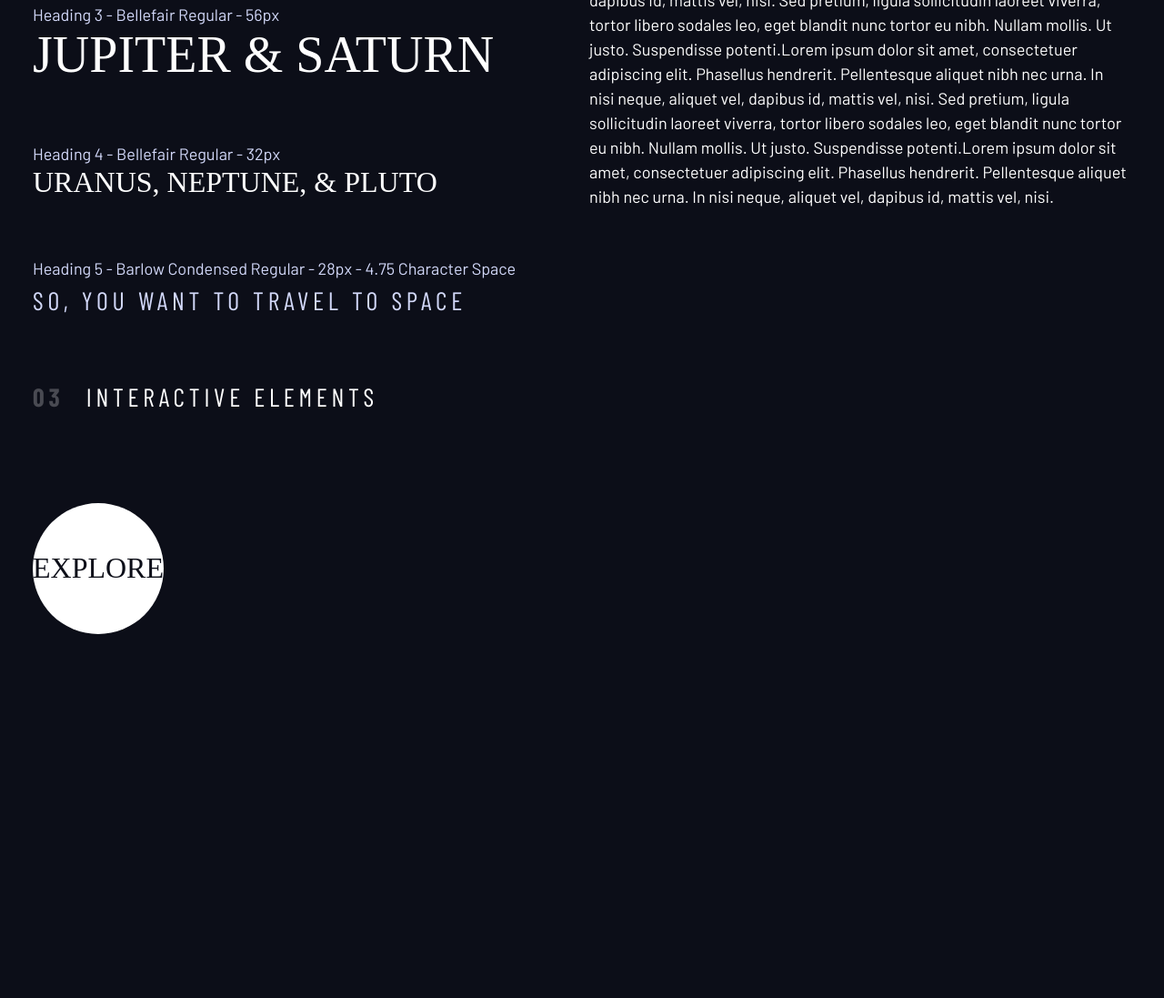
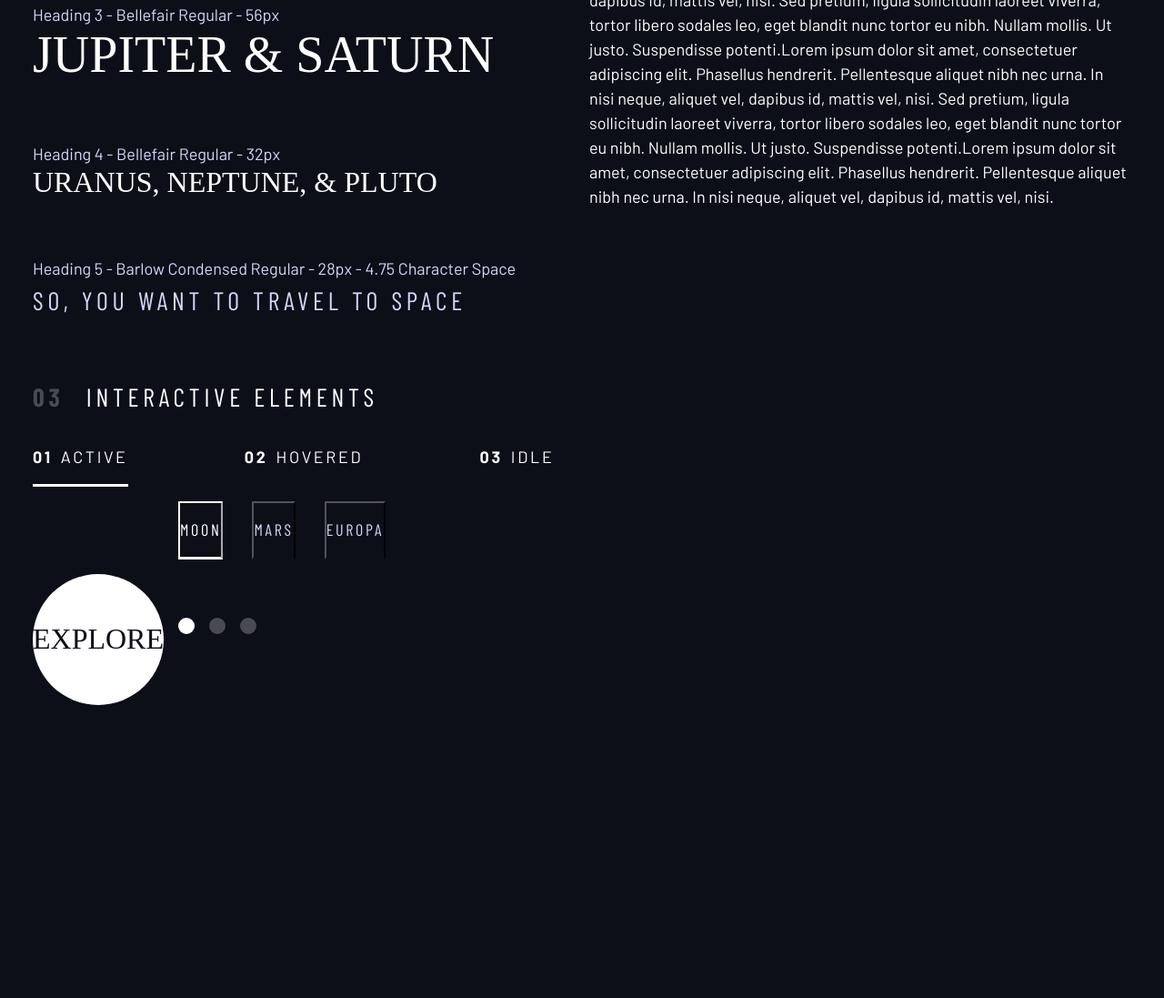
Before and after one commit to faanid/modern-site, a website built with webpack: page src/design-system.html in a window 1280 px wide. Shown: the part 946-2043 px from the top of the page at 91% size. Before the commit the page ends 1819 px from the top, so only its background shows below. Built offline with nearby package versions, Linux system fonts and the light colour scheme; a web font is replaced by a local one.

Commit message:
"add html and css "

```diff
--- a/src/design-system.html
+++ b/src/design-system.html
@@ -136,7 +136,27 @@
         <h2 class="numbered-title"><span>03</span> Interactive elements</h2>
 
         <!-- navigation -->
-        <div></div>
+        <div>
+          <nav>
+            <ul class="primary-navigation underline-indicators flex">
+              <li class="active">
+                <a class="uppercase text-white letter-spacing-2" href="#"
+                  ><span>01</span>Active</a
+                >
+              </li>
+              <li>
+                <a class="uppercase text-white letter-spacing-2" href="#"
+                  ><span>02</span>Hovered</a
+                >
+              </li>
+              <li>
+                <a class="uppercase text-white letter-spacing-2" href="#"
+                  ><span>03</span>Idle</a
+                >
+              </li>
+            </ul>
+          </nav>
+        </div>
 
         <div class="flex">
           <div style="margin-top: 5rem">
@@ -148,10 +168,42 @@
             >
           </div>
 
-          <div style="margin-bottom: 50vh">
+          <div class="flow" style="margin-bottom: 50vh; --flow-space: 4rem">
             <!-- Tabs -->
+            <div class="tab-list underline-indicators flex">
+              <button
+                aria-selected="true"
+                class="uppercase ff-sans-cond text-accent bg-dark letter-spacing-2"
+              >
+                Moon
+              </button>
+              <button
+                aria-selected="false"
+                class="uppercase ff-sans-cond text-accent bg-dark letter-spacing-2"
+              >
+                Mars
+              </button>
+              <button
+                aria-selected="false"
+                class="uppercase ff-sans-cond text-accent bg-dark letter-spacing-2"
+              >
+                Europa
+              </button>
+            </div>
 
             <!-- Dots -->
+
+            <div class="dot-indicators flex">
+              <button aria-selected="true">
+                <span class="sr-only">Slide title</span>
+              </button>
+              <button aria-selected="false">
+                <span class="sr-only">Slide title</span>
+              </button>
+              <button aria-selected="false">
+                <span class="sr-only">Slide title</span>
+              </button>
+            </div>
 
             <!-- Numbers -->
           </div>
--- a/src/index.css
+++ b/src/index.css
@@ -236,3 +236,61 @@ select{
     opacity: 1;
     transform: scale(1.5);
 }
+
+.primary-navigation {
+    --gap:8rem;
+    --underline-gap: 2rem;
+    list-style: none;
+    padding: 0;
+    margin:0;
+}
+
+.primary-navigation a{
+    text-decoration: none;
+}
+
+.primary-navigation a > span {
+    font-weight: 700;
+    margin-right: .5em;
+}
+
+.underline-indicators > *{
+    cursor: pointer;
+    padding: var(----underline-gap,1rem)0;
+    border-bottom: 0;
+    border-bottom: .2rem solid hsl(var(--clr-white)/0);
+}
+
+.underline-indicators > *:hover,
+.underline-indicators > *:focus
+{
+    border-color:hsl(var(--clr-white)/ .5);
+}
+
+.underline-indicators > .active,
+.underline-indicators > [aria-selected="true"] {
+    color: hsl( var(--clr-white) / 1);
+    border-color: hsl( var(--clr-white) / 1);
+}
+
+.tab-list{
+    --gap:2rem;
+}
+
+.dot-indicators > * {
+    cursor: pointer;
+    border:0;
+    border-radius: 50%;
+    aspect-ratio: 1;
+    padding: .5em;
+    background-color: hsl( var(--clr-white) / .25);
+}
+
+.dot-indicators > *:hover,
+.dot-indicators > *:focus {
+    background-color: hsl( var(--clr-white) / .5);
+}
+
+.dot-indicators > [aria-selected="true"] {
+    background-color: hsl( var(--clr-white) / 1);
+}
```
